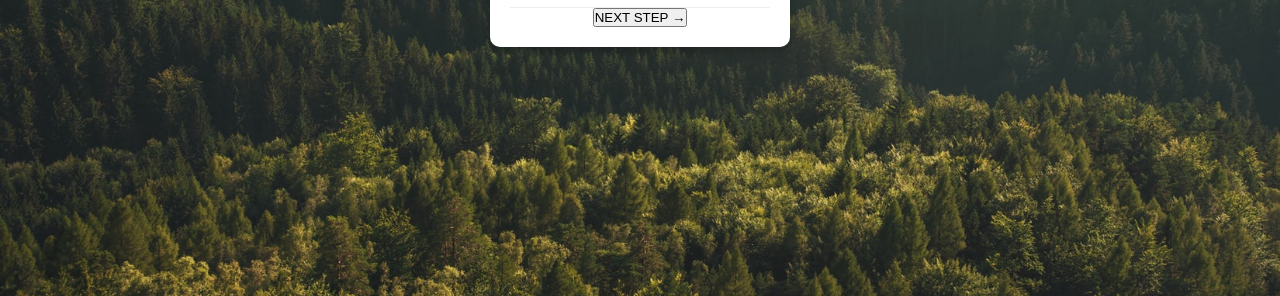
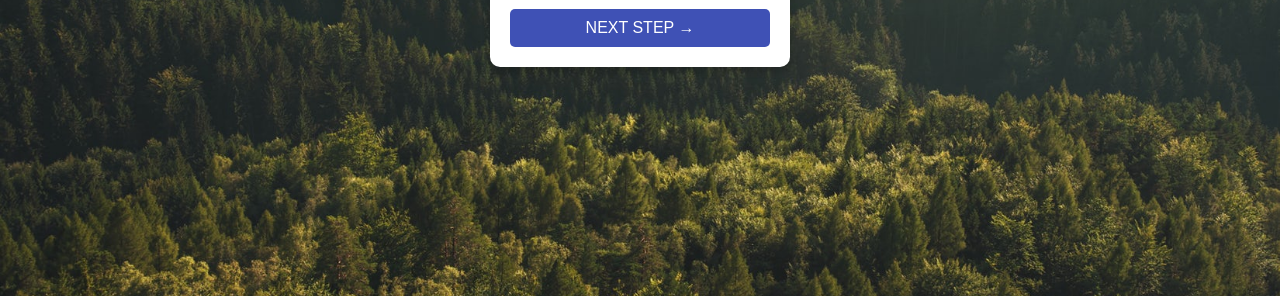
Before and after one commit to Eldos-05/frontend, a plain HTML site: page index.html in a window 1280 px wide. Shown: the part 504-800 px from the top of the page. Drawn offline with Linux system fonts and the light colour scheme.

Commit message:
Add styles for next button

```diff
--- a/css/style.css
+++ b/css/style.css
@@ -84,3 +84,20 @@ h2 {
     color: #999;
     pointer-events: none;
 }
+
+.next-button {
+    width: 100%;
+    padding: 10px;
+    background-color: #3f51b5;
+    color: white;
+    border: none;
+    border-radius: 5px;
+    font-size: 16px;
+    cursor: pointer;
+    margin-top: 20px;
+    transition: background-color 0.3s;
+}
+
+.next-button:hover {
+    background-color: #303f9f;
+}
```
